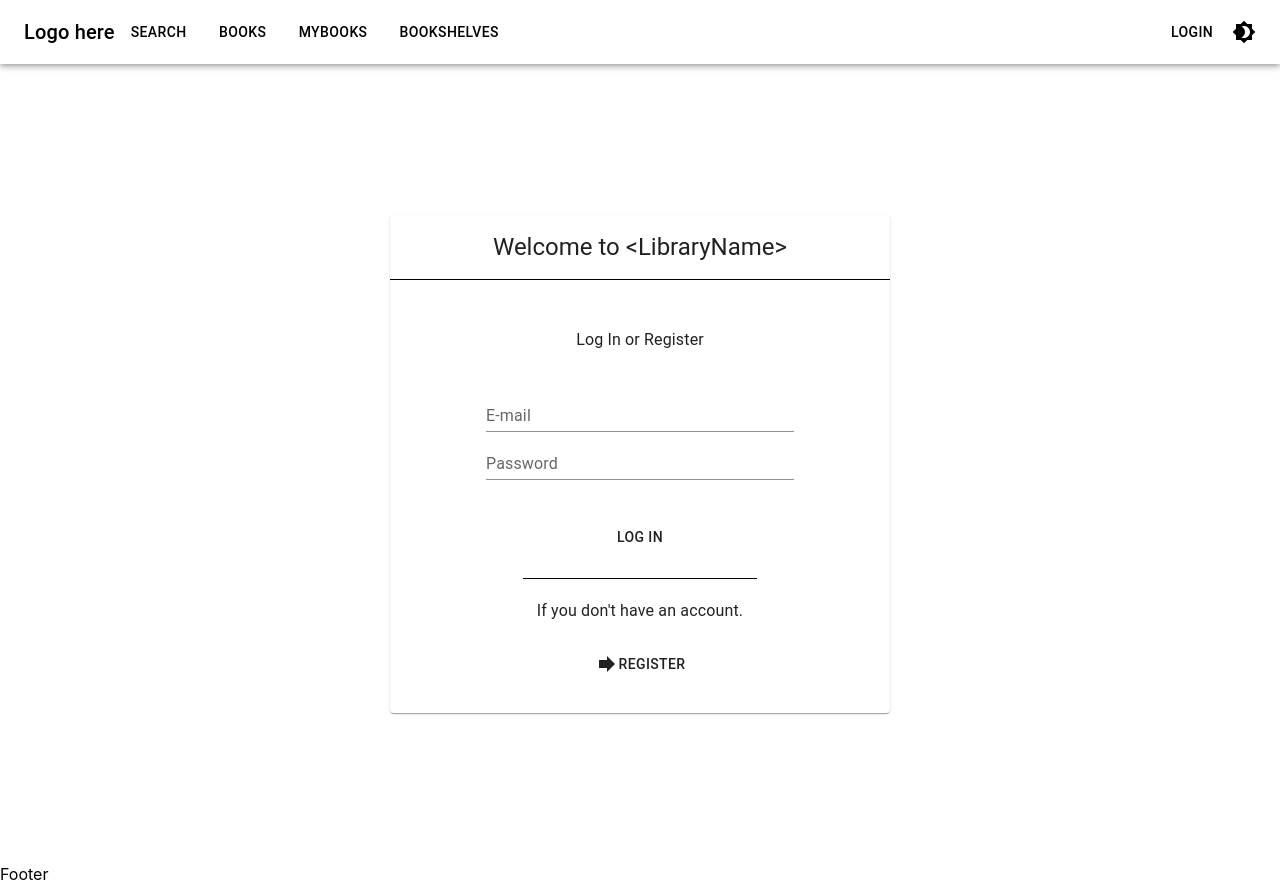
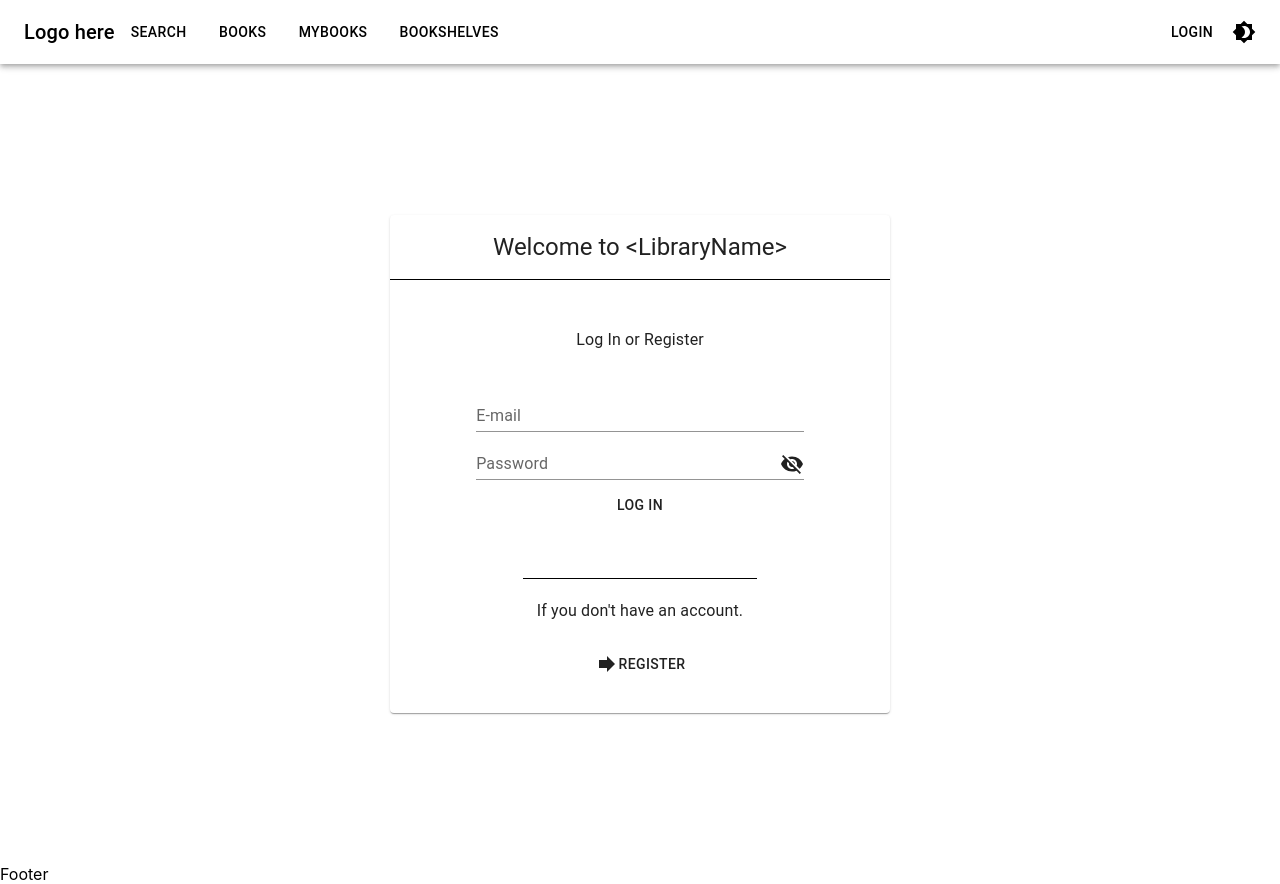
Before and after one commit to jacobsebastian1729/libris, a React (Create React App) app in the folder client/: page /login in a window 1280 px wide. Built offline with nearby package versions, Linux system fonts and the light colour scheme.

Commit message:
resolve errors

```diff
--- a/client/src/components/BookShelves/BookShelvesList.tsx
+++ b/client/src/components/BookShelves/BookShelvesList.tsx
@@ -6,9 +6,9 @@ import { getBookShelfList } from "../../redux/thunk/bookShelf";
 
 export default function BookShelvesList() {
   const userInformation = useSelector(
-    (state: RootState) => state.user.userInformation
+    (state: RootState) => state.user.loginUser
   );
-  const userId = userInformation._id;
+  const userId = userInformation?._id as string;
   const bookShelfList = useSelector((state: RootState) => state.bookShelf.bookShelfList);
 
   const dispatch = useDispatch<AppDispatch>();
--- a/client/src/components/Books/BooksList.tsx
+++ b/client/src/components/Books/BooksList.tsx
@@ -2,7 +2,7 @@ import React from "react";
 import { useState, useEffect } from "react";
 import { useSelector } from "react-redux";
 import { useDispatch } from "react-redux";
-import { BookType } from "../../types/bookType";
+import { BookType } from "../../types/type";
 import { AppDispatch, RootState } from "../../redux/store";
 import { fetchbookData } from "../../redux/thunk/book";
 import BooksListItem from "./BooksListItem";
--- a/client/src/components/Books/BooksListItem.tsx
+++ b/client/src/components/Books/BooksListItem.tsx
@@ -1,5 +1,5 @@
 import React from "react";
-import { BookType } from "../../types/bookType";
+import { BookType } from "../../types/type";
 import { Typography, Rating } from "@mui/material";
 import { AppDispatch, RootState } from "../../redux/store";
 import { useSelector } from "react-redux";
--- a/client/src/components/User/LogIn.tsx
+++ b/client/src/components/User/LogIn.tsx
@@ -1,18 +1,50 @@
-import React from 'react';
-import { Link } from 'react-router-dom';
+import React, { useState } from 'react';
+import { useDispatch } from 'react-redux';
+import { Link, useNavigate } from 'react-router-dom';
 import { GoogleLogin } from '@react-oauth/google';
-import axios from 'axios';
+import { Formik, Form } from 'formik';
+import * as Yup from 'yup';
 // MUI
 import Card from '@mui/material/Card';
 import CardContent from '@mui/material/CardContent';
 import CardHeader from '@mui/material/CardHeader';
 import TextField from '@mui/material/TextField';
-import { Button, Typography } from '@material-ui/core';
+import { Button, InputAdornment, Typography } from '@material-ui/core';
 import ForwardIcon from '@mui/icons-material/Forward';
+import VisibilityIcon from '@mui/icons-material/Visibility';
+import VisibilityOffIcon from '@mui/icons-material/VisibilityOff';
 // module
 import './LogIn.css';
+import { LoginUserType } from '../../types/type';
+import { AppDispatch } from '../../redux/store';
+import { loginUserThunk } from '../../redux/thunk/user';
+
+const LogInSchema = Yup.object().shape({
+  email: Yup.string().email('Invalid email').required('Email is required'),
+  password: Yup.string()
+    .min(6, 'Password must be at least 6 characters')
+    .required('Password is required')
+    .matches(
+      /^(?=.*[a-z])(?=.*[A-Z])(?=.*[0-9])(?=.{6,})/,
+      'Password should contain uppercase letter, lowercase letter and number'
+    ),
+});
 
 export default function LogIn() {
+  const dispatch = useDispatch<AppDispatch>();
+  const navigate = useNavigate();
+  const [passwordVisibility, setPasswordVisibility] = useState<boolean>(false);
+
+  const loginHandler = (user: LoginUserType) => {
+    if (!user) {
+      return;
+    }
+    if (user) {
+      dispatch(loginUserThunk(user))
+      navigate('/')
+    }
+  };
+
   return (
     <div className='login-div'>
       <Card sx={{ width: 500, textAlign: 'center' }}>
@@ -32,22 +64,59 @@ export default function LogIn() {
           <Typography>Log In or Register</Typography>
 
           <div className='login-form'>
+            <Formik
+              initialValues={{
+                email: '',
+                password: '',
+              }}
+              validationSchema={LogInSchema}
+              onSubmit={(values: LoginUserType) => {
+                loginHandler(values);
+              }}
+            >
+              {({ errors, touched, handleChange }) => (
+                <Form className='login'>
                   <TextField
                     sx={{ width: '70%' }}
                     id='outlined-basic'
                     label='E-mail'
                     type='text'
+                    name='email'
                     variant='standard'
+                    onChange={handleChange}
                   />
+                  {errors.email && touched.email ? (
+                    <p className='input-error'>*{errors.email}</p>
+                  ) : null}
                   <TextField
                     sx={{ width: '70%' }}
                     id='outlined-basic'
                     label='Password'
-              type='password'
+                    type={passwordVisibility ? 'text' : 'password'}
+                    name='password'
                     variant='standard'
+                    onChange={handleChange}
+                    InputProps={{
+                      endAdornment: (
+                        <InputAdornment position='end'>
+                          {passwordVisibility ? (
+                            <VisibilityIcon
+                              onClick={() => setPasswordVisibility(false)}
                             />
-          </div>
+                          ) : (
+                            <VisibilityOffIcon
+                              onClick={() => setPasswordVisibility(true)}
+                            />
+                          )}
+                        </InputAdornment>
+                      ),
+                    }}
+                  />
+                  {errors.password && touched.password ? (
+                    <p className='input-error'>*{errors.password}</p>
+                  ) : null}
                   <Button
+                    type='submit'
                     style={{
                       maxWidth: 300,
                       maxHeight: 50,
@@ -57,6 +126,10 @@ export default function LogIn() {
                   >
                     LOG IN
                   </Button>
+                </Form>
+              )}
+            </Formik>
+          </div>
 
           <div
             style={{
--- a/client/src/components/User/Register.tsx
+++ b/client/src/components/User/Register.tsx
@@ -14,7 +14,7 @@ import Checkbox from '@mui/material/Checkbox';
 import VisibilityIcon from '@mui/icons-material/Visibility';
 import VisibilityOffIcon from '@mui/icons-material/VisibilityOff';
 // module
-import { UserType } from '../../types/usertype';
+import { UserType } from '../../types/type';
 import { AppDispatch } from '../../redux/store';
 import { registerUser } from '../../redux/thunk/user';
 
@@ -36,12 +36,12 @@ const RegisterSchema = Yup.object().shape({
   confirmPassword: Yup.string()
     .oneOf([Yup.ref('password')], 'Password does not match')
     .required('Password confirmation is required'),
-  termsAndConditions: Yup.bool().oneOf(
-    [true], 'You need to accept the terms and conditions'),
+  // termsAndConditions: Yup.bool().oneOf(
+  //   [true], 'You need to accept the terms and conditions'),
 });
 
 export default function Register() {
-  const [passwordVisibility, setPasswordVisibility] = useState<boolean>(true);
+  const [passwordVisibility, setPasswordVisibility] = useState<boolean>(false);
   const dispatch = useDispatch<AppDispatch>();
   const navigate = useNavigate()
   const registerHandler = (user: UserType) => {
--- a/client/src/redux/slices/book .ts
+++ b/client/src/redux/slices/book .ts
@@ -1,5 +1,5 @@
-import { createSlice, PayloadAction } from "@reduxjs/toolkit";
-import { BookType } from "../../types/bookType";
+import { createSlice } from "@reduxjs/toolkit";
+import { BookType } from "../../types/type";
 
 type InitialState = {
   Book: BookType[];
--- a/client/src/redux/slices/bookShelf.ts
+++ b/client/src/redux/slices/bookShelf.ts
@@ -1,7 +1,7 @@
 import { createSlice } from "@reduxjs/toolkit";
 
 import { BookShelf } from "../../types/type";
-import { UserDataType } from "../../types/usertype";
+import { UserDataType } from "../../types/type";
 
 type InitialState = {
     bookShelfList: BookShelf[];
@@ -11,18 +11,31 @@ type InitialState = {
 const initialState: InitialState = {
     bookShelfList: [
         {
+            userId: '',
             bookList: [{
-                _id: "",
+                _id:'',
                 title: "",
                 thumbnail: "",
                 description: "",
                 rating: 0,
                 genre: "",
                 author: "",
+                language: '',
             }]
         },
     ],
-    loginUser: []
+    loginUser: {
+        _id: '',
+        email: '',
+        fullName: '',
+        profile_img: '',
+        about_me: '',
+        isAdmin: false,
+        status: 'inactive',
+        followers: [],
+        following: [],
+        bookShelves: []
+      }
 
 };
 
--- a/client/src/redux/slices/user.ts
+++ b/client/src/redux/slices/user.ts
@@ -1,23 +1,16 @@
 //  product slice here
 import { createSlice } from '@reduxjs/toolkit';
 
-import { UserType, UserDataType } from '../../types/usertype';
+import { UserDataType } from '../../types/type';
 
 type InitialState = {
-  user: UserType;
   users: UserDataType[];
   loginSuccess: boolean;
   serverMessage: string;
-  loginUser: UserDataType;
+  loginUser: UserDataType | null;
 };
 
 const initialState: InitialState = {
-  user: {
-    fullName: '',
-    email: '',
-    password: '',
-    confirmPassword: '',
-  },
   users: [],
   loginSuccess: false,
   serverMessage: '',
@@ -30,6 +23,7 @@ const initialState: InitialState = {
     followers: [''],
     following: [''],
     bookShelves: [''],
+    // comments: []
   },
 };
 
@@ -38,7 +32,10 @@ const userSlice = createSlice({
   initialState,
   reducers: {
     loginAction: (state, action) => {
-      state.loginUser = action.payload;
+      state.loginSuccess = action.payload;
+    },
+    getLoginUser: (state,action) => {
+      state.loginUser = action.payload
     },
     setMessage: (state, action) => {
       state.serverMessage = action.payload;
--- a/client/src/redux/thunk/user.ts
+++ b/client/src/redux/thunk/user.ts
@@ -2,9 +2,10 @@ import axios from 'axios';
 
 import { AppDispatch } from '../store';
 import { userActions } from '../slices/user';
-import { UserType } from '../../types/usertype';
+import { LoginUserType, UserType } from '../../types/type';
+import { PORT } from '../../port/Port';
 
-const url = 'http://localhost:8000/user';
+const url = `http://localhost:${PORT}/user`;
 
 export function registerUser(user: UserType) {
   return async (dispatch: AppDispatch) => {
@@ -12,7 +13,7 @@ export function registerUser(user: UserType) {
       .post(url, user)
       .then((res) => {
         if (res.status === 200) {
-          console.log(res, 'from register thunk')
+          console.log(res, 'from register thunk');
           dispatch(userActions.setMessage('Register Success. Please log in.'));
         } else {
           dispatch(userActions.setMessage('Register failed.'));
@@ -21,3 +22,26 @@ export function registerUser(user: UserType) {
       .catch((err) => dispatch(userActions.setMessage('Server error')));
   };
 }
+
+export function loginUserThunk(user: LoginUserType) {
+  return async (dispatch: AppDispatch) => {
+    await axios
+      .post(`${url}/login`, user)
+      .then((res) => {
+        if (res.status === 200) {
+          console.log(res.data);
+          const token = res.data.token;
+          localStorage.setItem('userToken', token);
+          dispatch(userActions.loginAction(true))
+          dispatch(userActions.getLoginUser(res.data.userData))
+          dispatch(userActions.setMessage(res.data.message))
+        }
+        if (res.status === 400) {
+          dispatch(userActions.loginAction(false))
+          dispatch(userActions.getLoginUser(null))
+          dispatch(userActions.setMessage(res.data.message))
+        }
+      })
+      .catch((err) => dispatch(userActions.setMessage('Server error')));
+  };
+}
```
Also changed, not shown: client/src/types/type.ts (+6 -1 lines). Lines whose indentation alone changed are shown as unchanged.
